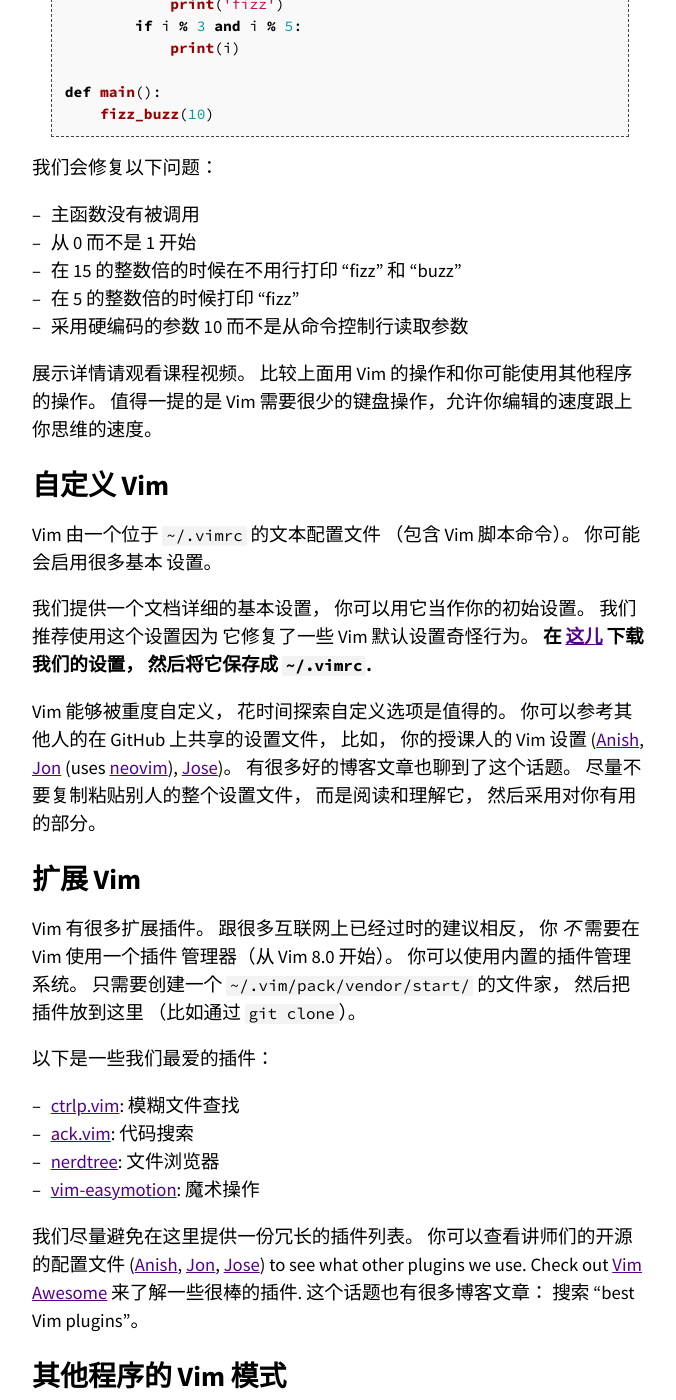
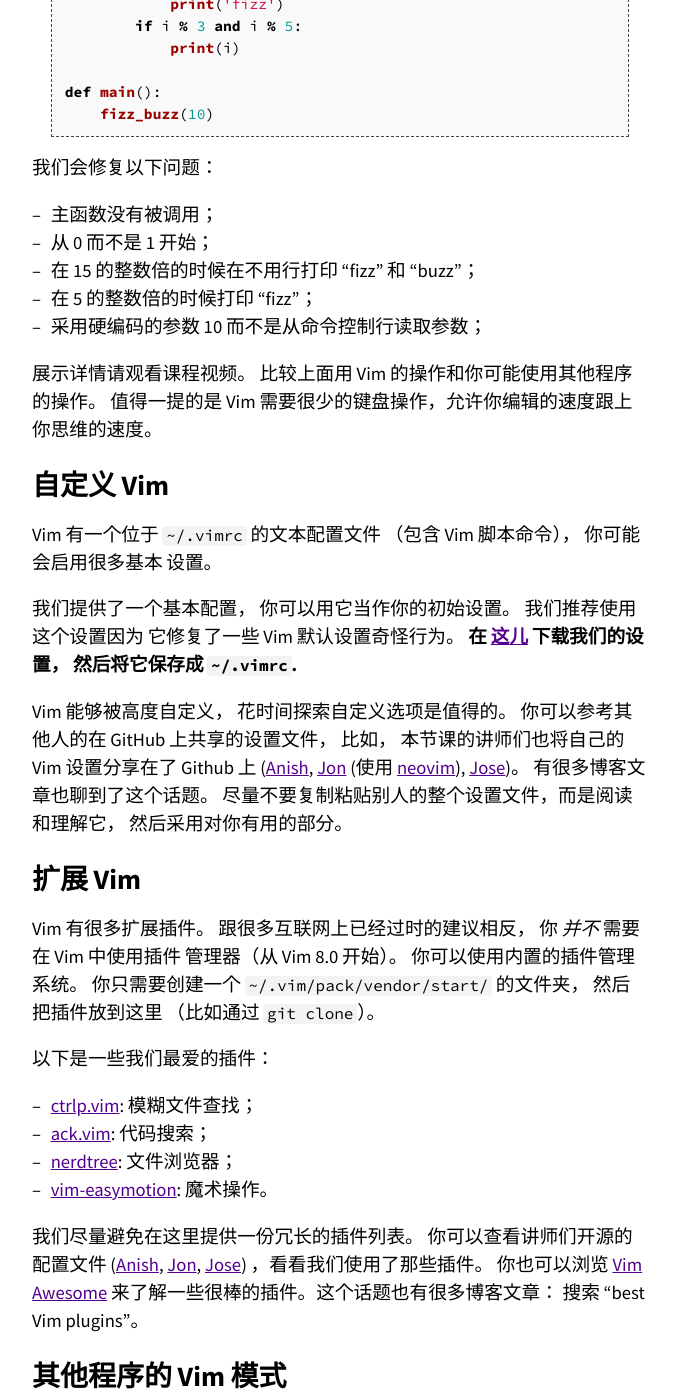
Before and after one commit to missing-semester-cn/missing-semester-cn.github.io, a Jekyll site: the page built from _2020/editors.md, in a window 1280 px wide and 1400 px high, scrolled down 5673 px. Shown: the whole window, without its empty margins (300-976 px from the left). Built offline with Jekyll 4.4.1, drawn with Linux system fonts in a browser that asks for light colours; some of the changed text lies outside the part shown.

Commit message:
review editor.md

```diff
--- a/_2020/editors.md
+++ b/_2020/editors.md
@@ -27,8 +27,8 @@
 
 ## Vim
 
-这门课的所有教员都使用Vim作为编辑器。Vim有着悠久历史；它始于1976年的Vi编辑器，到现在还在
-不断开发中。Vim有很多聪明的设计思想，所以很多其他工具也支持Vim模式（比如，140万人安装了
+这门课的所有教员都使用 Vim 作为编辑器。Vim 有着悠久历史；它始于1976年的 Vi 编辑器，到现在还在
+不断开发中。Vim 有很多聪明的设计思想，所以很多其他工具也支持Vim模式（比如，140万人安装了
 [Vim emulation for VS code](https://github.com/VSCodeVim/Vim)）。即使你最后使用
 其他编辑器，Vim也值得学习。
 
@@ -58,7 +58,7 @@
 在不同的操作模式下， 键盘敲击的含义也不同。比如，`x` 在插入模式会插入字母`x`，但是在正常模式
 会删除当前光标所在下的字母，在可视模式下则会删除选中文块。
 
-在默认设置下，Vim会在左下角显示当前的模式。 Vim启动时的默认模式是正常模式。通常你会把大部分
+在默认设置下，Vim 会在左下角显示当前的模式。 Vim 启动时的默认模式是正常模式。通常你会把大部分
 时间花在正常模式和插入模式。
 
 你可以按下 `<ESC>` （逃脱键） 从任何其他模式返回正常模式。 在正常模式，键入 `i` 进入插入
@@ -101,8 +101,8 @@
 
 # Vim 的接口其实是一种编程语言
 
-Vim 最重要的设计思想是 Vim 的界面本省是一个程序语言。 键入操作 （以及他们的助记名）
-本身是命令， 这些命令可以组合使用。 这使得移动和编辑更加高效，特别是一旦形成肌肉记忆。
+Vim 最重要的设计思想是 Vim 的界面本身是一个程序语言。 键入操作 （以及它们的助记名）
+本身是命令， 这些命令可以组合使用。 这使得移动和编辑更加高效，尤其是形成肌肉记忆之后。
 
 ## 移动
 
@@ -193,11 +193,11 @@
 
 我们会修复以下问题：
 
-- 主函数没有被调用
-- 从 0 而不是 1 开始
-- 在 15 的整数倍的时候在不用行打印 "fizz" 和 "buzz"
-- 在 5 的整数倍的时候打印 "fizz"
-- 采用硬编码的参数 10 而不是从命令控制行读取参数
+- 主函数没有被调用；
+- 从 0 而不是 1 开始；
+- 在 15 的整数倍的时候在不用行打印 "fizz" 和 "buzz"；
+- 在 5 的整数倍的时候打印 "fizz"；
+- 采用硬编码的参数 10 而不是从命令控制行读取参数；
 
 {% comment %}
 
@@ -232,42 +232,39 @@
 
 # 自定义 Vim
 
-Vim 由一个位于 `~/.vimrc` 的文本配置文件 （包含 Vim 脚本命令）。 你可能会启用很多基本
+Vim 有一个位于 `~/.vimrc` 的文本配置文件 （包含 Vim 脚本命令）， 你可能会启用很多基本
 设置。
 
-我们提供一个文档详细的基本设置， 你可以用它当作你的初始设置。 我们推荐使用这个设置因为
+我们提供了一个基本配置， 你可以用它当作你的初始设置。 我们推荐使用这个设置因为
 它修复了一些 Vim 默认设置奇怪行为。
-**在 [这儿](/2020/files/vimrc) 下载我们的设置， 然后将它保存成
-`~/.vimrc`.**
+**在 [这儿](/2020/files/vimrc) 下载我们的设置， 然后将它保存成 `~/.vimrc`.**
 
-Vim 能够被重度自定义， 花时间探索自定义选项是值得的。 你可以参考其他人的在 GitHub
-上共享的设置文件， 比如， 你的授课人的 Vim 设置
+Vim 能够被高度自定义， 花时间探索自定义选项是值得的。 你可以参考其他人的在 GitHub
+上共享的设置文件， 比如， 本节课的讲师们也将自己的 Vim 设置分享在了 Github 上
 ([Anish](https://github.com/anishathalye/dotfiles/blob/master/vimrc),
-[Jon](https://github.com/jonhoo/configs/blob/master/editor/.config/nvim/init.vim) (uses [neovim](https://neovim.io/)),
+[Jon](https://github.com/jonhoo/configs/blob/master/editor/.config/nvim/init.vim) (使用 [neovim](https://neovim.io/)),
 [Jose](https://github.com/JJGO/dotfiles/blob/master/vim/.vimrc))。
-有很多好的博客文章也聊到了这个话题。 尽量不要复制粘贴别人的整个设置文件，
-而是阅读和理解它， 然后采用对你有用的部分。
+有很多博客文章也聊到了这个话题。 尽量不要复制粘贴别人的整个设置文件，而是阅读和理解它， 然后采用对你有用的部分。
 
 # 扩展 Vim
 
-Vim 有很多扩展插件。 跟很多互联网上已经过时的建议相反， 你 _不_ 需要在 Vim 使用一个插件
-管理器（从 Vim 8.0 开始）。 你可以使用内置的插件管理系统。 只需要创建一个
-`~/.vim/pack/vendor/start/` 的文件家， 然后把插件放到这里 （比如通过 `git clone`）。
+Vim 有很多扩展插件。 跟很多互联网上已经过时的建议相反， 你 _并不_ 需要在 Vim 中使用插件
+管理器（从 Vim 8.0 开始）。 你可以使用内置的插件管理系统。 你只需要创建一个
+`~/.vim/pack/vendor/start/` 的文件夹， 然后把插件放到这里 （比如通过 `git clone`）。
 
 以下是一些我们最爱的插件：
 
-- [ctrlp.vim](https://github.com/ctrlpvim/ctrlp.vim): 模糊文件查找
-- [ack.vim](https://github.com/mileszs/ack.vim): 代码搜索
-- [nerdtree](https://github.com/scrooloose/nerdtree): 文件浏览器
-- [vim-easymotion](https://github.com/easymotion/vim-easymotion): 魔术操作
+- [ctrlp.vim](https://github.com/ctrlpvim/ctrlp.vim): 模糊文件查找；
+- [ack.vim](https://github.com/mileszs/ack.vim): 代码搜索；
+- [nerdtree](https://github.com/scrooloose/nerdtree): 文件浏览器；
+- [vim-easymotion](https://github.com/easymotion/vim-easymotion): 魔术操作。
 
 
-我们尽量避免在这里提供一份冗长的插件列表。 你可以查看讲师们的开源的配置文件
+我们尽量避免在这里提供一份冗长的插件列表。 你可以查看讲师们开源的配置文件
 ([Anish](https://github.com/anishathalye/dotfiles),
 [Jon](https://github.com/jonhoo/configs),
-[Jose](https://github.com/JJGO/dotfiles)) to see what other plugins we use.
-Check out [Vim Awesome](https://vimawesome.com/) 来了解一些很棒的插件.
-这个话题也有很多博客文章： 搜索 "best Vim
+[Jose](https://github.com/JJGO/dotfiles)) ，看看我们使用了那些插件。
+你也可以浏览 [Vim Awesome](https://vimawesome.com/) 来了解一些很棒的插件。这个话题也有很多博客文章： 搜索 "best Vim
 plugins"。
 
 # 其他程序的 Vim 模式
@@ -299,13 +294,10 @@
 
 ## 其他
 
-甚至有 Vim 的网页浏览快捷键
-[browsers](http://vim.wikia.com/wiki/Vim_key_bindings_for_web_browsers), 受欢迎的有
-用于 Google Chrome 的
-[Vimium](https://chrome.google.com/webstore/detail/vimium/dbepggeogbaibhgnhhndojpepiihcmeb?hl=en)
+甚至有 Vim 的网页浏览快捷键[browsers](http://vim.wikia.com/wiki/Vim_key_bindings_for_web_browsers), 受欢迎的有
+用于 Google Chrome 的[Vimium](https://chrome.google.com/webstore/detail/vimium/dbepggeogbaibhgnhhndojpepiihcmeb?hl=en)
 和用于 Firefox 的 [Tridactyl](https://github.com/tridactyl/tridactyl)。
-你甚至可以在 [Jupyter
-notebooks](https://github.com/lambdalisue/jupyter-vim-binding) 中用 Vim 快捷键。
+你甚至可以在 [Jupyter notebooks](https://github.com/lambdalisue/jupyter-vim-binding) 中用 Vim 快捷键。
 
 # Vim 进阶
 
@@ -345,7 +337,6 @@
         - `g/people/d`
         - `%s/<person>/{/g`
         - `%s/<name>\(.*\)<\/name>/"name": "\1",/g`
-        - ...
     - Vim 命令 / 宏
         - `Gdd`, `ggdd` 删除第一行和最后一行
         - 格式化最后一个元素的宏 （寄存器 `e`）
@@ -363,39 +354,28 @@
 
 # 扩展资料
 
-- `vimtutor` 是一个 Vim 安装时自带的教程
-- [Vim Adventures](https://vim-adventures.com/) 是一个学习使用 Vim 的游戏
-- [Vim Tips Wiki](http://vim.wikia.com/wiki/Vim_Tips_Wiki)
-- [Vim Advent Calendar](https://vimways.org/2019/) 有很多 Vim 小技巧
-- [Vim Golf](http://www.vimgolf.com/) 是用 Vim 的用户界面作为程序语言的 [code golf](https://en.wikipedia.org/wiki/Code_golf)
-- [Vi/Vim Stack Exchange](https://vi.stackexchange.com/)
-- [Vim Screencasts](http://vimcasts.org/)
-- [Practical Vim](https://pragprog.com/book/dnvim2/practical-vim-second-edition) （书）
+- `vimtutor` 是一个 Vim 安装时自带的教程；
+- [Vim Adventures](https://vim-adventures.com/) 是一个学习使用 Vim 的游戏；
+- [Vim Tips Wiki](http://vim.wikia.com/wiki/Vim_Tips_Wiki)；
+- [Vim Advent Calendar](https://vimways.org/2019/) 有很多 Vim 小技巧；
+- [Vim Golf](http://www.vimgolf.com/) 是用 Vim 的用户界面作为程序语言的 [code golf](https://en.wikipedia.org/wiki/Code_golf)；
+- [Vi/Vim Stack Exchange](https://vi.stackexchange.com/)；
+- [Vim Screencasts](http://vimcasts.org/)；
+- [Practical Vim](https://pragprog.com/book/dnvim2/practical-vim-second-edition) （书）；
 
 # 课后练习
 
-1. 完成 `vimtutor`。 备注： 它在一个
-   [80x24](https://en.wikipedia.org/wiki/VT100) （80 列， 24 行）
-   终端窗口看起来最好。
-1. 下载我们的 [基本 vimrc](/2020/files/vimrc)， 然后把它保存到 `~/.vimrc`。 通读这个注释详细的文件
-   （用 Vim!）， 然后观察 Vim 在这个新的设置下看起来和使用起来有哪些细微的区别。
-1. 安装和配置一个插件：
+1. 完成 `vimtutor`。 备注： 它在一个[80x24](https://en.wikipedia.org/wiki/VT100) 大小的窗口中看起来效果最好；
+1. 下载我们的 [vimrc](/2020/files/vimrc)， 然后把它保存到 `~/.vimrc`。 使用 Vim 来通读这个注释详细的文件，然后观察 Vim 在这个新的设置下看起来和使用起来有哪些细微的区别；
+2. 安装和配置一个插件：
    [ctrlp.vim](https://github.com/ctrlpvim/ctrlp.vim).
-   1. 用 `mkdir -p ~/.vim/pack/vendor/start` 创建插件文件夹
-   1. 下载这个插件： `cd ~/.vim/pack/vendor/start; git clone
-      https://github.com/ctrlpvim/ctrlp.vim`
-   1. 读这个插件的
-      [文档](https://github.com/ctrlpvim/ctrlp.vim/blob/master/readme.md)。
-       尝试用 CtrlP 来在一个工程文件夹里定位一个文件， 打开 Vim, 然后用 Vim 命令控制行开始
-      `:CtrlP`.
-    1. 自定义 CtrlP： 添加
-       [configuration](https://github.com/ctrlpvim/ctrlp.vim/blob/master/readme.md#basic-options)
-       到你的 `~/.vimrc` 来用按 Ctrl-P 打开 CtrlP
-1. 练习使用 Vim, 在你自己的机器上重做 [演示](#demo)。
-1. 下个月用 Vim 做你 _所有_ 文件编辑。 每当不够高效的时候, 或者你感觉 “一定有一个更好的方式”，
-   尝试求助搜索引擎， 很有可能有一个更好的方式。 如果你遇到难题， 来我们的答疑时间或者给我们发邮件。
-1. 在你的其他工具中设置 Vim 快捷键 （见上面的操作指南）。
-1. 进一步自定义你的 `~/.vimrc` 和安装更多插件。
-1. （高阶） 用 Vim 宏将 XML 转换到 JSON ([例子文件](/2020/files/example-data.xml))。
-   尝试着先完全自己做， 但是在你卡住的时候可以查看上面
-   [宏](#macros) 章节。
+   1. 用 `mkdir -p ~/.vim/pack/vendor/start` 创建插件文件夹；
+   2. 下载这个插件： `cd ~/.vim/pack/vendor/start; git clone https://github.com/ctrlpvim/ctrlp.vim`；
+   3. 读这个插件的[文档](https://github.com/ctrlpvim/ctrlp.vim/blob/master/readme.md)。
+       尝试用 CtrlP 来在一个工程文件夹里定位一个文件， 打开 Vim, 然后用 Vim 命令控制行开始`:CtrlP`；
+    4. 自定义 CtrlP： 添加[configuration](https://github.com/ctrlpvim/ctrlp.vim/blob/master/readme.md#basic-options)到你的 `~/.vimrc` 来用按 Ctrl-P 打开 CtrlP；
+3. 练习使用 Vim, 在你自己的机器上重做 [演示](#demo)；
+4. 下个月用 Vim 做你 _所有_ 文件编辑。 每当不够高效的时候, 或者你感觉 “一定有一个更好的方式”时，尝试求助搜索引擎， 很有可能有一个更好的方式。 如果你遇到难题， 来我们的答疑时间或者给我们发邮件；
+5. 在你的其他工具中设置 Vim 快捷键 （见上面的操作指南）；
+6. 进一步自定义你的 `~/.vimrc` 和安装更多插件；
+7. （高阶） 用 Vim 宏将 XML 转换到 JSON ([例子文件](/2020/files/example-data.xml))。尝试着先完全自己做， 但是在你卡住的时候可以查看上面[宏](#macros) 章节。
```
Also changed, not shown: other parts of _2020/editors.md (+5 -7 lines).
